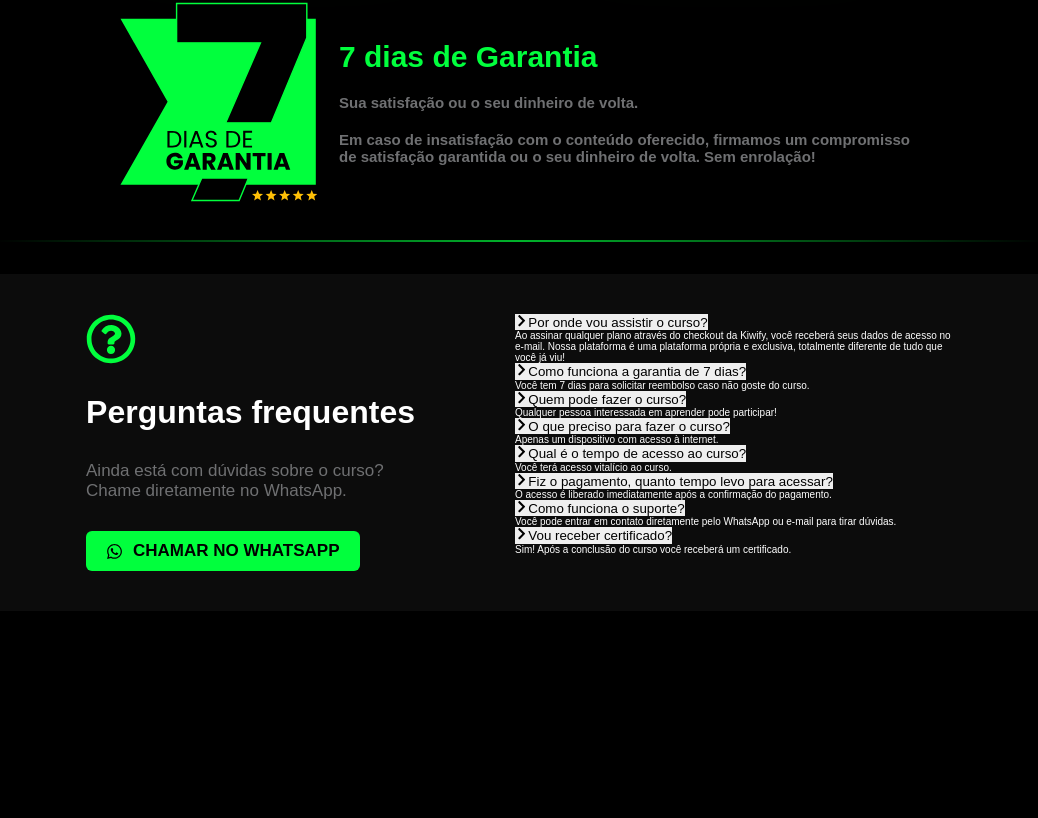
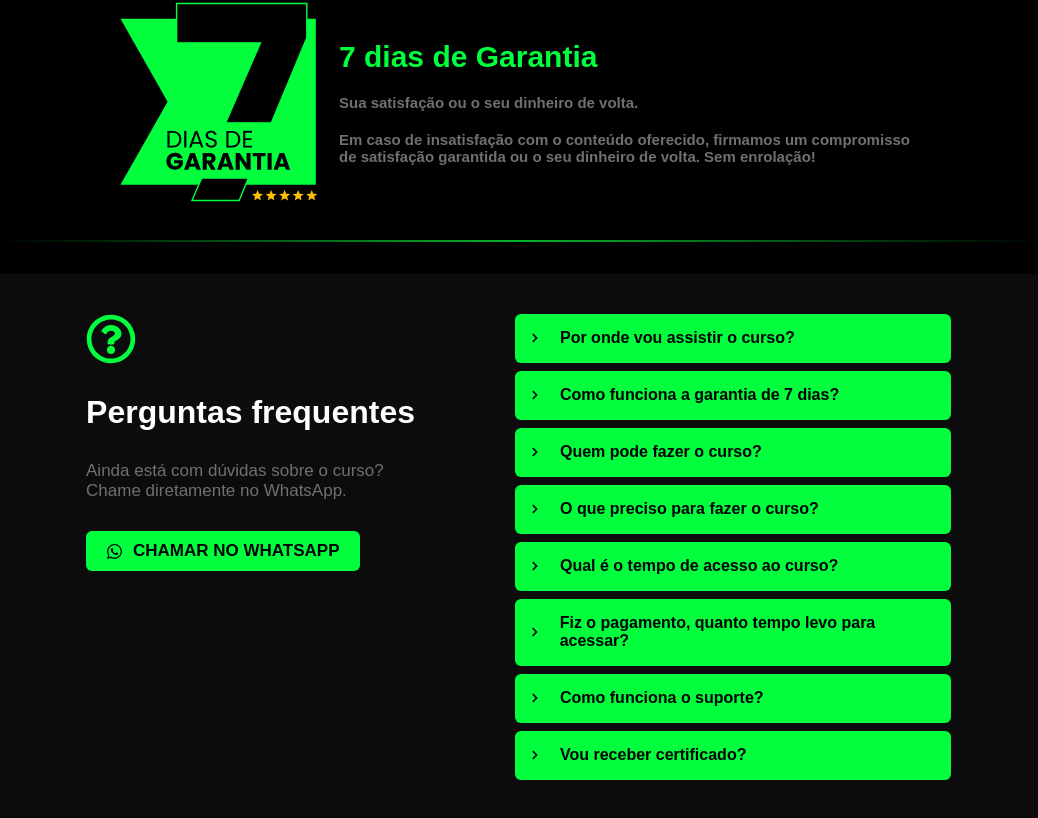
Before and after one commit to Tiago-Silva/cell-phone-maintenance, a Next.js app: page / in a window 1280 px wide. Shown: the part 4646-5464 px from the top of the page, without its empty margins (121-1159 px from the left). Before the commit the page ends 5257 px from the top, so only its background shows below. Built offline with nearby package versions, Linux system fonts and the light colour scheme.

Commit message:
refactor: moving coding to new component

```diff
--- a/src/app/components/questions/questions.tsx
+++ b/src/app/components/questions/questions.tsx
@@ -1,8 +1,7 @@
-'use client';
-
-import React, {useState} from 'react';
+import React from 'react';
 import styles from './questions.module.css';
 import {FaChevronRight, FaRegQuestionCircle, FaWhatsapp} from "react-icons/fa";
+import Accordion from "@/app/components/accordion/accordion";
 
 interface FaqItem {
     question: string;
@@ -33,12 +32,6 @@ const faqItems: FaqItem[] = [
 ];
 
 const Questions: React.FC = () => {
-    const [openIndex, setOpenIndex] = useState<number | null>(null);
-
-    const toggleItem = (index: number): void => {
-        setOpenIndex(openIndex === index ? null : index);
-    };
-
     return (
         <div className={styles.container}>
 
@@ -60,21 +53,7 @@ const Questions: React.FC = () => {
 
             <div className={styles.faqList}>
                 {faqItems.map((item, index) => (
-                    <div
-                        key={index}
-                        className={`${styles.faqItem} ${openIndex === index ? styles.open : ''}`}
-                    >
-                        <button
-                            className={styles.faqQuestion}
-                            onClick={() => toggleItem(index)}
-                        >
-                            <FaChevronRight className={`${styles.faIcon} ${openIndex === index ? styles.open : ''}`}/>
-                            {item.question}
-                        </button>
-                        <div className={styles.faqAnswer}>
-                            {item.answer}
-                        </div>
-                    </div>
+                    <Accordion item={item} index={index} />
                 ))}
             </div>
         </div>
```
